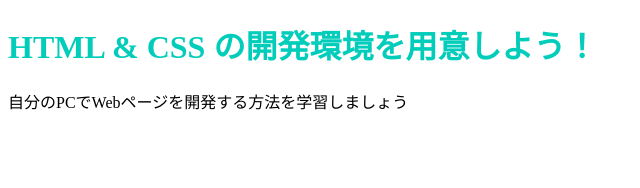
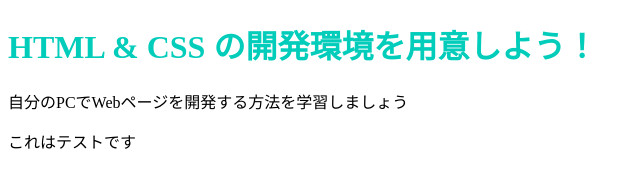
Before and after one commit to wiro-food/studies, a plain HTML site: page index.html in a window 1280 px wide. Shown: the whole page, without its empty margins (0-640 px from the left). Drawn offline with Linux system fonts and the light colour scheme.

Commit message:
Update index.html

```diff
--- a/index.html
+++ b/index.html
@@ -8,5 +8,6 @@
   <body>
     <h1 class="title">HTML & CSS の開発環境を用意しよう！</h1>
     <p>自分のPCでWebページを開発する方法を学習しましょう</p>
+    <p>これはテストです</p>
   </body>
 </html>
```
